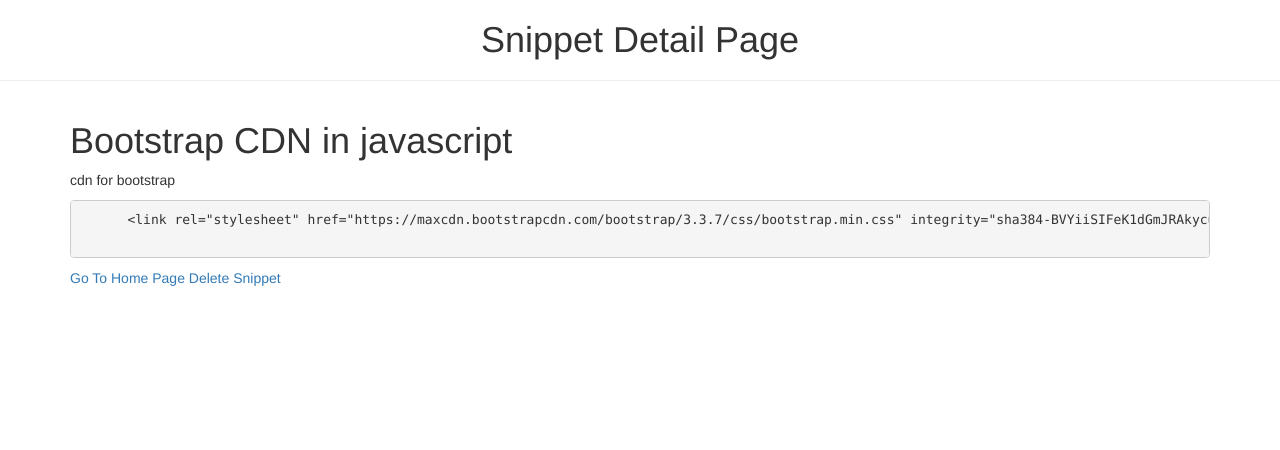
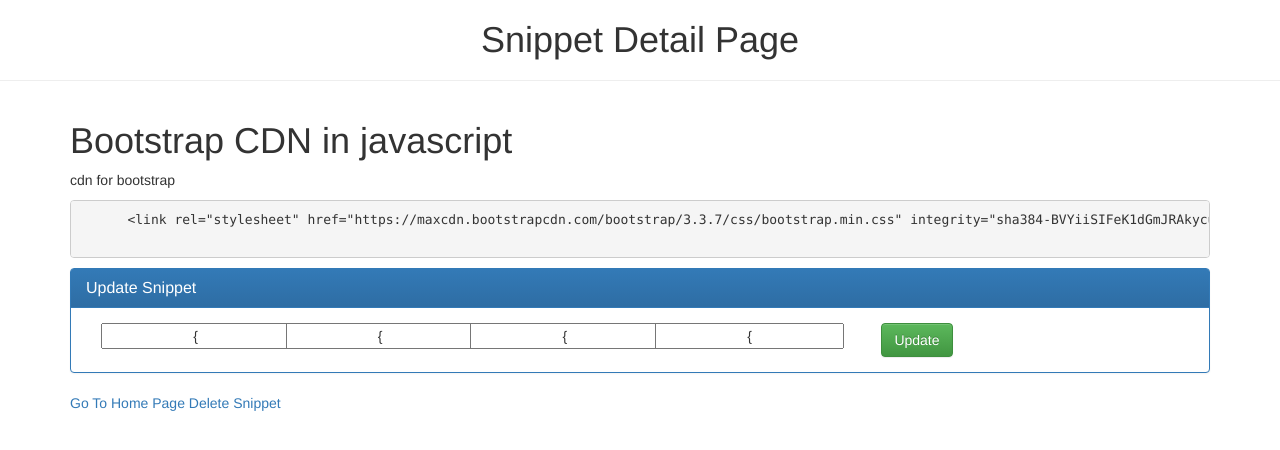
Before and after one commit to hornsten/django-snippets, a Django app: page /detail/2/ in a window 1280 px wide. Shown: the top 450 px of the page. Run offline with Django 3.2, Linux system fonts and the light colour scheme; data comes from the database, SQL or seed files in the repository; both versions use the stored data as it was after the commit; some libraries are stand-ins or nearby versions.

Commit message:
update error

```diff
--- a/app/snippets/snippetapp/snippets/templates/snippets/add.html
+++ b/app/snippets/snippetapp/snippets/templates/snippets/add.html
@@ -15,6 +15,6 @@
             </form>
         </div>
     </div>
-    <a href="/">Go To Home Page</a>
+    <a href="{% url 'snippets:home' %}">Go To Home Page</a>
 </div>
 {% endblock %}
--- a/app/snippets/snippetapp/snippets/templates/snippets/detail.html
+++ b/app/snippets/snippetapp/snippets/templates/snippets/detail.html
@@ -5,6 +5,28 @@
     <pre>
       {{ snippet.snippet }}
     </pre>
+
+    <div class="panel panel-primary">
+        <div class="panel-heading">
+            <h3 class="panel-title">Update Snippet</h3>
+        </div>
+        <div class="panel-body">
+            <form action="/update_snippet/{{snippet.pk}}" method="POST" class="post-form">{% csrf_token %}
+                <div class="col-md-2 text-center"><input type="text" name="title" value={ {snippet.title }} maxlength='100' class="text-center" required /></div>
+                <div class="col-md-2 text-center"><input type="text" name="language" value={ { snippet.language }} maxlength='200' class="text-center" required/></div>
+                <div class="col-md-2 text-center"><input type="text" name="description" value={ { snippet.description }} maxlength='200' class="text-center" required/></div>
+                <div class="col-md-2 text-center"><input type="text" name="snippet" value={ { snippet.snippet }} maxlength='300' class="text-center" required/></div>
+                <div class="col-md-2 text-center"><button type="submit" class="btn btn-success save">Update</button></div>
+                <div class="col-md-2 text-center"></div>
+
+            </form>
+
+        </div>
+    </div>
+
     <a href="/">Go To Home Page</a>
+
+
     <a href="/delete_snippet/{{snippet.pk}}">Delete Snippet</a> {% endblock %}
+
 </div>
--- a/app/snippets/snippetapp/snippets/templates/snippets/home.html
+++ b/app/snippets/snippetapp/snippets/templates/snippets/home.html
@@ -2,6 +2,7 @@
 <div class="container">
     <ul class="list-group">
         {% for snippet in snippets %}
+
         <a class="list-group-item list-group-item-info" href='detail/{{snippet.pk}}'>{{snippet.title}} in {{snippet.language}}</a> {% endfor %}
     </ul>
 
--- /dev/null
+++ b/app/snippets/snippetapp/snippets/templates/snippets/update_snippet.html
@@ -0,0 +1,2 @@
+<h1>Snippet Has Been Updated</h1>
+<a href='/'>Go Back To Home Page</a>
--- a/app/snippets/snippetapp/snippets/urls.py
+++ b/app/snippets/snippetapp/snippets/urls.py
@@ -3,10 +3,10 @@
 from snippets import views
 
 urlpatterns = [
-     url(r'^$', views.home, name='home'),
-
+    url(r'^$', views.home, name='home'),
     url(r'^detail/(?P<snippet_id>[0-9]+)/$', views.detail, name='detail'),
+    # url(r'^(?P<snippet_id>[0-9]+)/$', views.DetailView.as_view(), name='detail'),
     url(r'^add/$', views.add, name="add"),
     url(r'^delete_snippet/(?P<pk>\d+)$', views.delete_snippet, name="delete_snippet"),
-
+    url(r'^update_snippet/(?P<pk>\d+)$', views.update_snippet, name="update_snippet"),
 ]
--- a/app/snippets/snippetapp/snippets/views.py
+++ b/app/snippets/snippetapp/snippets/views.py
@@ -1,7 +1,10 @@
 from django.shortcuts import get_object_or_404, render
 from django.views import generic
-from django.http import HttpResponse, Http404
+from django.http import HttpResponseRedirect, Http404
 from .models import Snippet
+from django.core.urlresolvers import reverse
+
+
 # Create your views here.
 
 # def index(request):
@@ -21,6 +24,17 @@
 
     return render(request, 'snippets/add.html', {})
 
+def update_snippet(request,pk):
+
+    Snippet(
+        title=request.POST("title"),
+        language=request.POST("language"),
+        snippet=request.POST("snippet"),
+        description=request.POST("description")
+        ).save()
+
+    return render(request, 'snippets/home.html')
+
 def delete_snippet(request, pk):
     snippet = Snippet.objects.get(pk=pk)
     context = { 'snippet': snippet }
@@ -33,6 +47,10 @@
     context = {'snippets': snippets}
     return render(request, 'snippets/home.html', context)
 
+# class DetailView(generic.DetailView):
+#     model=Snippet
+#     template_name = 'snippets/detail.html'
+
 def detail(request, snippet_id):
     try:
         snippet = Snippet.objects.get(id=snippet_id)
```
Also changed, not shown: app/snippets/snippetapp/snippets/templates/snippets/forms.py (added, +9 -0 lines), app/snippets/snippetapp/db.sqlite3.
